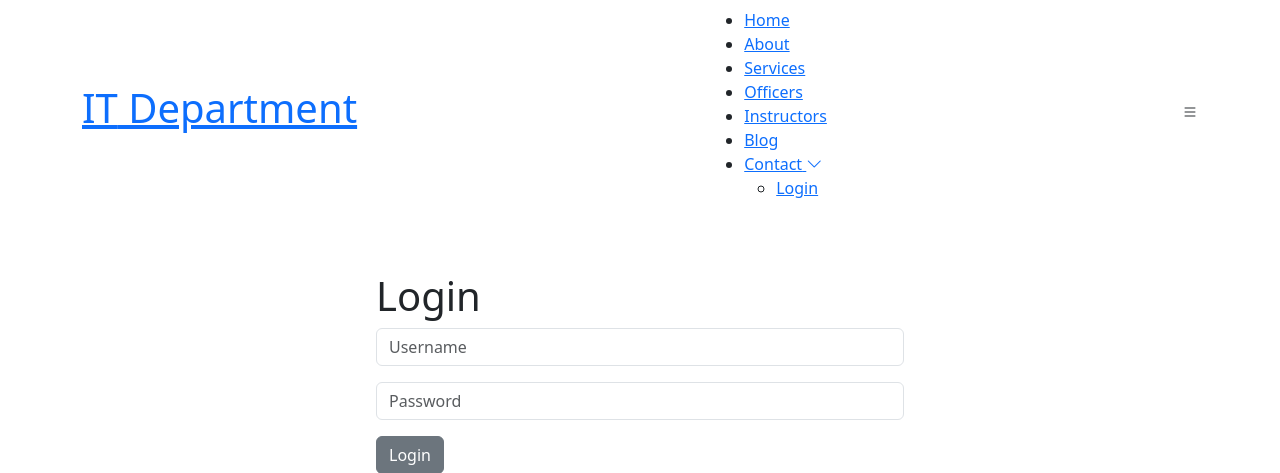
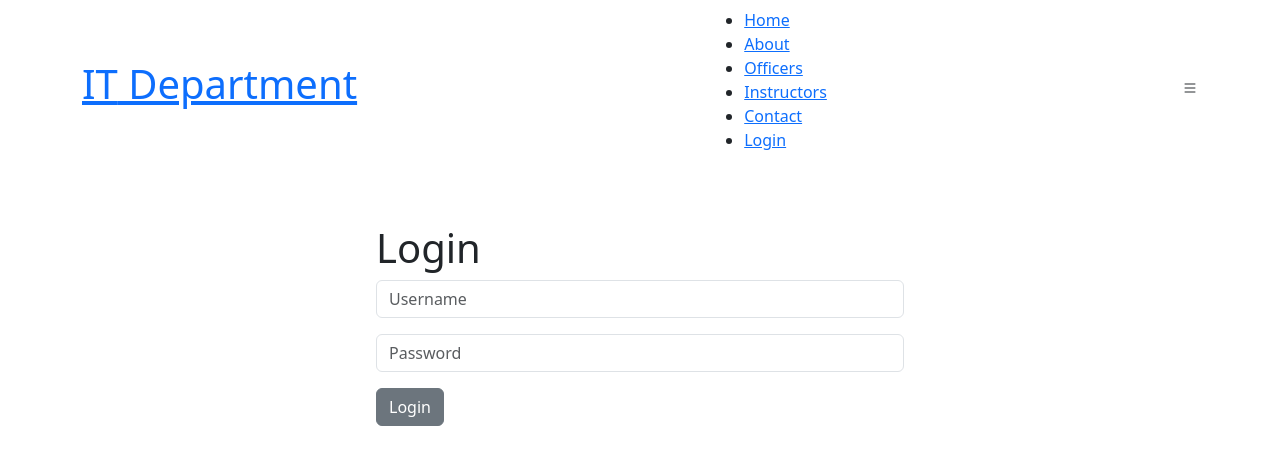
Before and after one commit to artimre098/Django-SIS, a Django app: page /acs in a window 1280 px wide. Shown: the top 473 px of the page. Run offline with Django 5.2, Linux system fonts and the light colour scheme; some libraries are stand-ins or nearby versions.

Commit message:
modified na nav

```diff
--- a/ACS/templates/nav.html
+++ b/ACS/templates/nav.html
@@ -39,17 +39,10 @@
         <ul>
           <li><a href="{%url 'home'%}">Home</a></li>
           <li><a href="{% url 'home' %}#about">About</a></li>
-          <li><a href="{% url 'home' %}#services">Services</a></li>
           <li><a href="{% url 'home' %}#portfolio">Officers</a></li>
           <li><a href="{% url 'home' %}#team">Instructors</a></li>
-          <li><a href="blog.html">Blog</a></li>
-
-          <li class="dropdown"><a href="#contact"><span>Contact</span> <i class="bi bi-chevron-down dropdown-indicator"></i></a>
-            <ul>
-              <li><a href="{% url 'acs'%}">Login</a></li>
-            </ul>
-          </li>
-
+          <li><a href="#contact">Contact</a></li>
+          <li><a href="{% url 'acs'%}">Login</a></li>
         </ul>
         {% endif %}
       </nav><!-- .navbar -->
```
